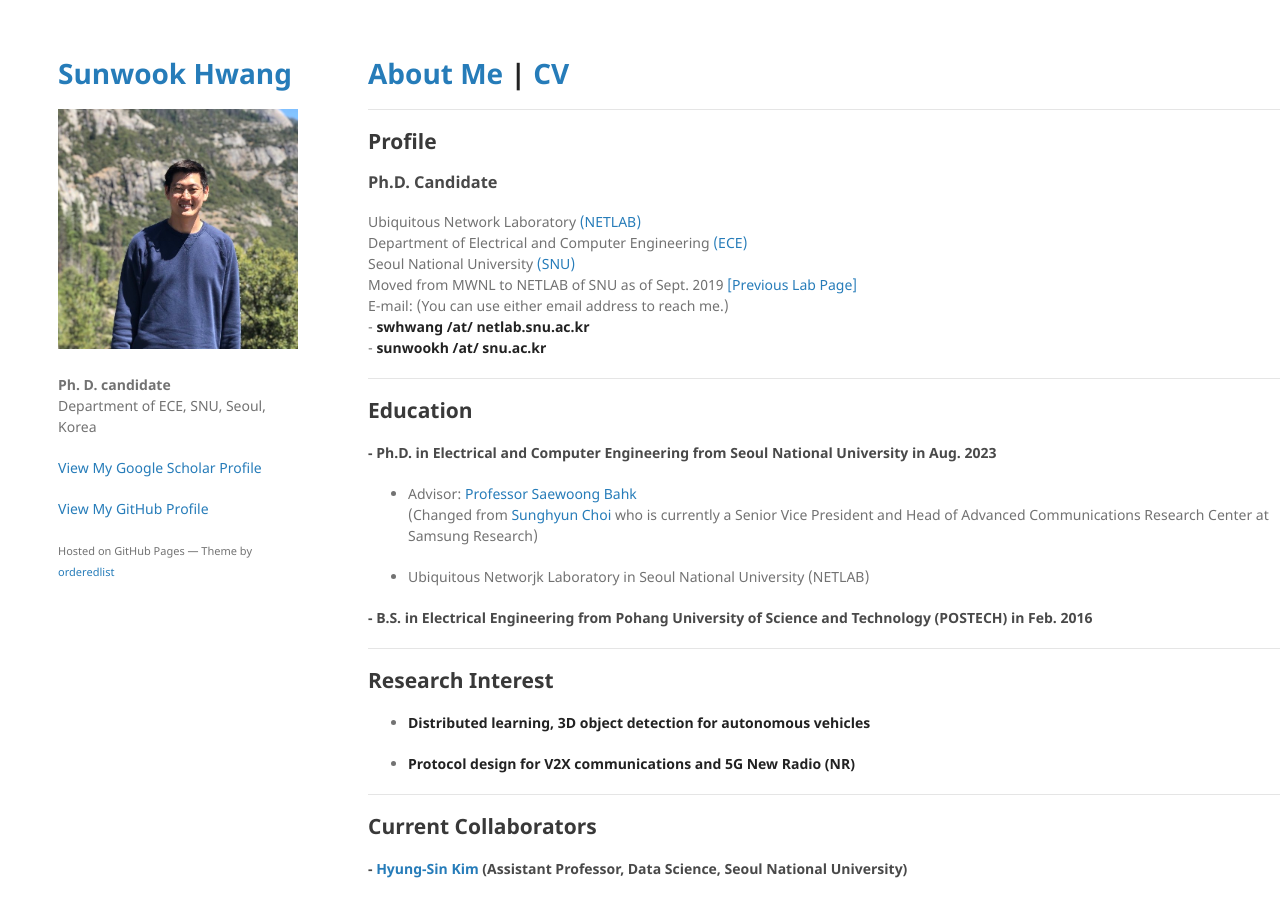
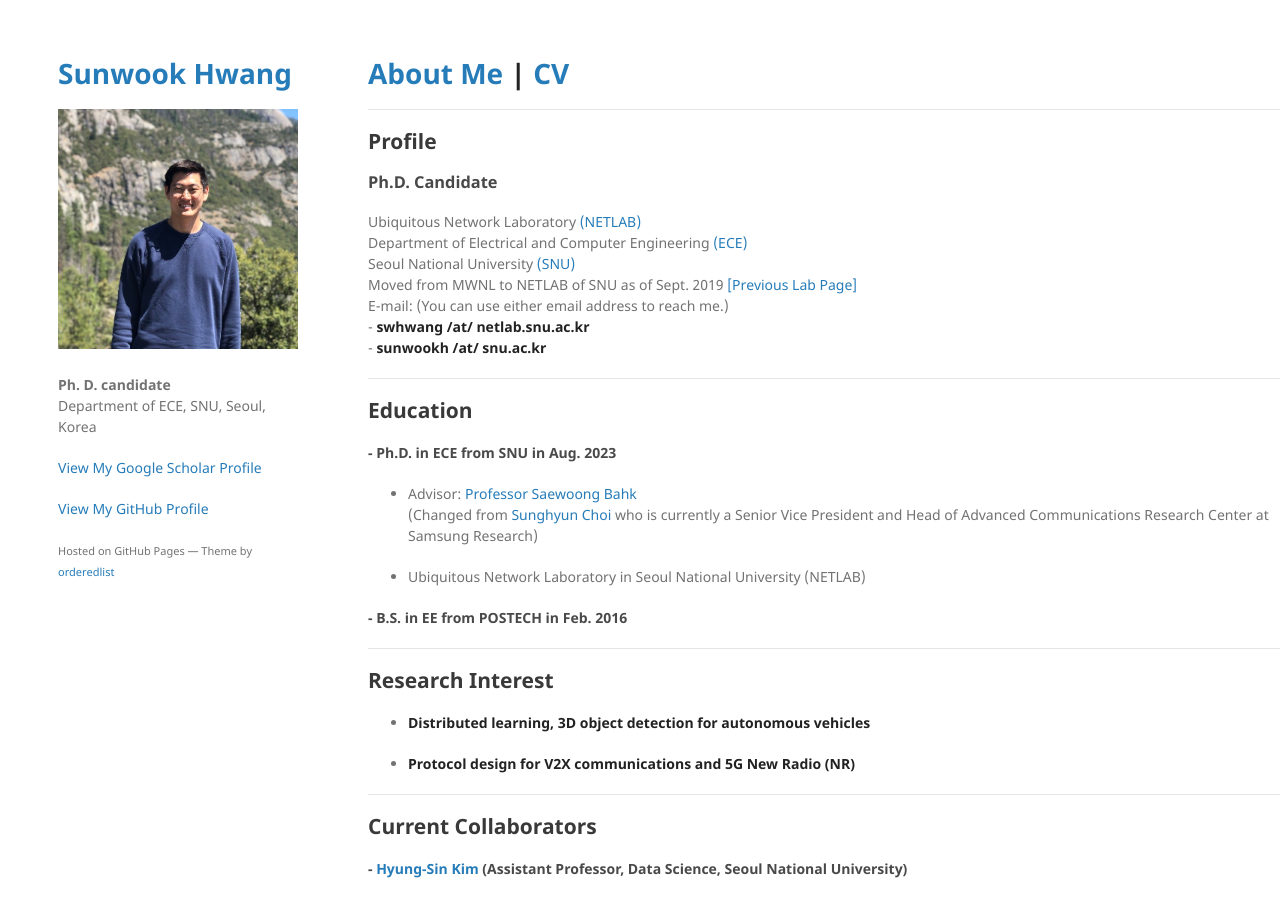
Before and after one commit to jeongjun-park/jeongjun-park.github.io, a Jekyll site: the page built from index.md, in a window 1280 px wide and 900 px high. Built offline with Jekyll 4.4.1, drawn with Linux system fonts in a browser that asks for light colours; our own code applies the rules of GitHub Pages for plain Markdown files.

Commit message:
update index.md

```diff
--- a/index.md
+++ b/index.md
@@ -17,16 +17,16 @@ E-mail: (You can use either email address to reach me.)\
 ## Education
 
 <!-- #### - Unified Course of M.S. and Ph. D. in ECE from SNU, Mar. 2016 to present -->
-#### - Ph.D. in Electrical and Computer Engineering from Seoul National University in Aug. 2023
+#### - Ph.D. in ECE from SNU in Aug. 2023
 * Advisor: [Professor Saewoong Bahk](https://sites.google.com/netlab.snu.ac.kr/netlabhome/people/faculty)\
 (Changed from [Sunghyun Choi](https://sites.google.com/view/sunghyun-chois-home) who is currently a Senior Vice President and Head of Advanced Communications Research Center
 at Samsung Research)
 
-* Ubiquitous Networjk Laboratory in Seoul National University (NETLAB)
+* Ubiquitous Network Laboratory in Seoul National University (NETLAB)
 <!-- * Area of Research: Network Systems & Wireless Communications
  -->
 
-#### - B.S. in Electrical Engineering from Pohang University of Science and Technology (POSTECH) in Feb. 2016
+#### - B.S. in EE from POSTECH in Feb. 2016
 
 ---
 ## Research Interest
```
